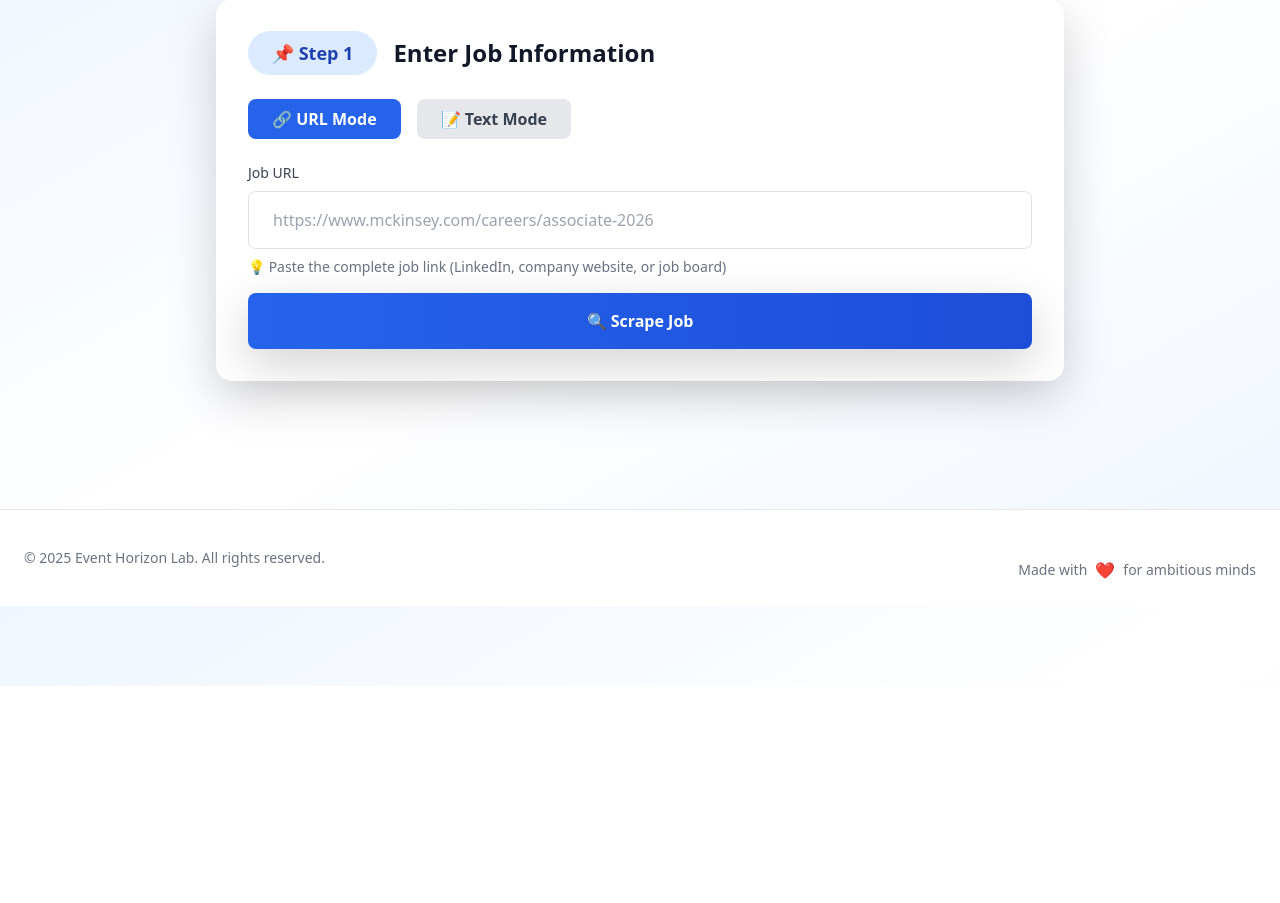
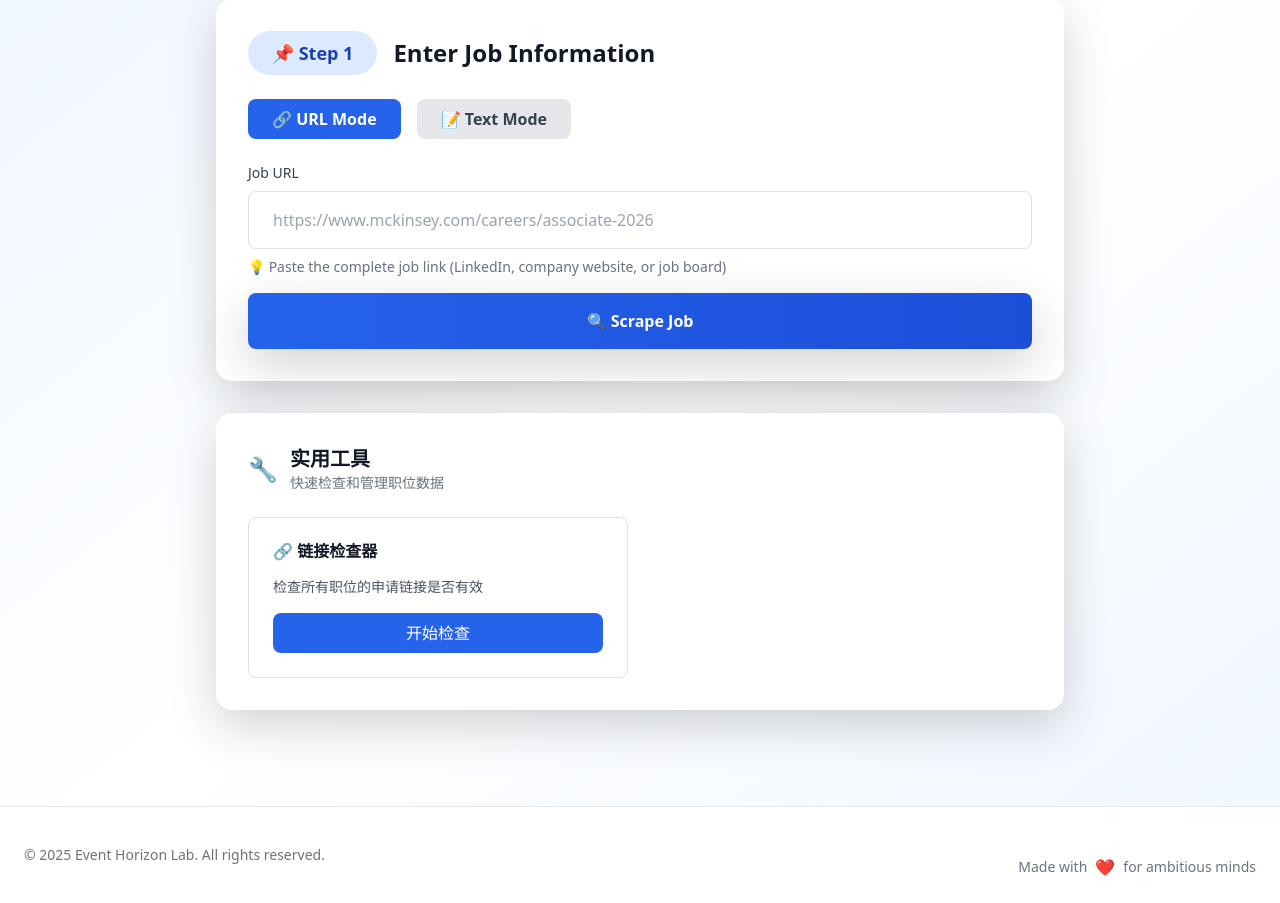
Before and after one commit to weizhiyuan610-droid/job-scraper-service, a Flask app: page / in a window 1280 px wide. Shown: the part 114-1017 px from the top of the page. Before the commit the page ends 800 px from the top, so only its background shows below. Run offline with Flask 3, Linux system fonts and the light colour scheme; some libraries are stand-ins or nearby versions.

Commit message:
feat: add UI for link validator tool
- Add Tools section to main page with link check button
- Display validation summary with visual cards (total/valid/invalid/remaining)
- Show invalid links prominently with error details
- Collapsible section for valid links
- Show row numbers to easily locate jobs in Google Sheets
- Add loading states and toast notifications

🤖 Generated with [Claude Code](https://claude.com/claude-code)

Co-Authored-By: Claude Opus 4.5 <noreply@anthropic.com>

```diff
--- a/static/js/main.js
+++ b/static/js/main.js
@@ -650,3 +650,163 @@ function cancelCompanyEdit() {
     // Switch back to display mode
     toggleCompanyEdit();
 }
+
+/**
+ * Validate all job application links
+ */
+async function validateLinks() {
+    const btn = document.getElementById('checkLinksBtn');
+    const badge = document.getElementById('linkCheckBadge');
+    const resultsDiv = document.getElementById('linkCheckResults');
+
+    // Show loading state
+    btn.disabled = true;
+    btn.textContent = '⏳ 检查中...';
+    btn.className = 'w-full bg-gray-400 text-white font-medium py-2 px-4 rounded-lg cursor-not-allowed';
+
+    badge.classList.remove('hidden');
+    badge.textContent = '检查中...';
+    badge.className = 'px-2 py-1 text-xs font-medium rounded-full bg-yellow-100 text-yellow-800';
+
+    resultsDiv.classList.add('hidden');
+
+    try {
+        const response = await fetch('/api/validate-links');
+        const result = await response.json();
+
+        if (result.success) {
+            displayLinkCheckResults(result);
+            showToast(`检查完成！${result.summary.valid}/${result.summary.total} 个链接有效`, result.summary.invalid > 0 ? 'warning' : 'success');
+        } else {
+            showToast('检查失败: ' + result.error, 'error');
+            badge.textContent = '检查失败';
+            badge.className = 'px-2 py-1 text-xs font-medium rounded-full bg-red-100 text-red-800';
+        }
+
+    } catch (error) {
+        console.error('Error:', error);
+        showToast('网络错误，请重试', 'error');
+        badge.textContent = '网络错误';
+        badge.className = 'px-2 py-1 text-xs font-medium rounded-full bg-red-100 text-red-800';
+    } finally {
+        btn.disabled = false;
+        btn.textContent = '重新检查';
+        btn.className = 'w-full bg-blue-600 text-white font-medium py-2 px-4 rounded-lg hover:bg-blue-700 transition-colors';
+    }
+}
+
+/**
+ * Display link check results
+ */
+function displayLinkCheckResults(result) {
+    const summary = result.summary;
+    const results = result.results;
+    const badge = document.getElementById('linkCheckBadge');
+    const resultsDiv = document.getElementById('linkCheckResults');
+
+    // Update badge
+    badge.textContent = `${summary.valid}/${summary.total} 有效`;
+    if (summary.invalid === 0) {
+        badge.className = 'px-2 py-1 text-xs font-medium rounded-full bg-green-100 text-green-800';
+    } else {
+        badge.className = 'px-2 py-1 text-xs font-medium rounded-full bg-red-100 text-red-800';
+    }
+
+    // Show results
+    resultsDiv.classList.remove('hidden');
+
+    // Display summary cards
+    const summaryDiv = document.getElementById('linkCheckSummary');
+    summaryDiv.innerHTML = `
+        <div class="bg-blue-50 rounded-lg p-4 text-center">
+            <div class="text-2xl font-bold text-blue-600">${summary.total}</div>
+            <div class="text-sm text-gray-600">总计</div>
+        </div>
+        <div class="bg-green-50 rounded-lg p-4 text-center">
+            <div class="text-2xl font-bold text-green-600">${summary.valid}</div>
+            <div class="text-sm text-gray-600">✅ 有效</div>
+        </div>
+        <div class="bg-red-50 rounded-lg p-4 text-center">
+            <div class="text-2xl font-bold text-red-600">${summary.invalid}</div>
+            <div class="text-sm text-gray-600">❌ 失效</div>
+        </div>
+        <div class="bg-gray-50 rounded-lg p-4 text-center">
+            <div class="text-2xl font-bold text-gray-600">${summary.remaining}</div>
+            <div class="text-sm text-gray-600">待检查</div>
+        </div>
+    `;
+
+    // Separate valid and invalid links
+    const invalidLinks = results.filter(r => !r.valid);
+    const validLinks = results.filter(r => r.valid);
+
+    // Display invalid links
+    const invalidSection = document.getElementById('invalidLinksSection');
+    const invalidList = document.getElementById('invalidLinksList');
+
+    if (invalidLinks.length > 0) {
+        invalidSection.classList.remove('hidden');
+        invalidList.innerHTML = invalidLinks.map(link => `
+            <div class="bg-red-50 border border-red-200 rounded-lg p-3">
+                <div class="flex items-start justify-between">
+                    <div class="flex-1">
+                        <div class="font-medium text-gray-900">${link.company} - ${link.title}</div>
+                        <div class="text-sm text-gray-600 mt-1">
+                            <span class="text-gray-400">行 ${link.row}:</span>
+                            <a href="${link.url}" target="_blank" class="text-blue-600 hover:underline break-all">${link.url.substring(0, 60)}${link.url.length > 60 ? '...' : ''}</a>
+                        </div>
+                        <div class="text-xs text-red-600 mt-1">
+                            ${link.status}: ${link.error || 'Unknown error'}
+                        </div>
+                    </div>
+                </div>
+            </div>
+        `).join('');
+    } else {
+        invalidSection.classList.add('hidden');
+    }
+
+    // Display valid links (collapsible)
+    const validSection = document.getElementById('validLinksSection');
+    const validList = document.getElementById('validLinksList');
+    const validCount = document.getElementById('validLinksCount');
+
+    if (validLinks.length > 0) {
+        validSection.classList.remove('hidden');
+        validCount.textContent = validLinks.length;
+        validList.innerHTML = validLinks.map(link => `
+            <div class="bg-green-50 border border-green-200 rounded-lg p-3">
+                <div class="flex items-start justify-between">
+                    <div class="flex-1">
+                        <div class="font-medium text-gray-900">${link.company} - ${link.title}</div>
+                        <div class="text-sm text-gray-600 mt-1">
+                            <span class="text-gray-400">行 ${link.row}:</span>
+                            <a href="${link.url}" target="_blank" class="text-blue-600 hover:underline break-all">${link.url.substring(0, 60)}${link.url.length > 60 ? '...' : ''}</a>
+                        </div>
+                        <div class="text-xs text-green-600 mt-1">
+                            ✅ ${link.status} (${link.status_code})
+                        </div>
+                    </div>
+                </div>
+            </div>
+        `).join('');
+    } else {
+        validSection.classList.add('hidden');
+    }
+}
+
+/**
+ * Toggle valid links visibility
+ */
+function toggleValidLinks() {
+    const validList = document.getElementById('validLinksList');
+    const toggle = document.getElementById('validLinksToggle');
+
+    if (validList.classList.contains('hidden')) {
+        validList.classList.remove('hidden');
+        toggle.textContent = '▼️';
+    } else {
+        validList.classList.add('hidden');
+        toggle.textContent = '▶️';
+    }
+}
--- a/templates/index.html
+++ b/templates/index.html
@@ -545,6 +545,67 @@
                 </div>
             </div>
         </div>
+
+        <!-- Tools Section -->
+        <div class="bg-white rounded-2xl shadow-lg p-8 mt-8">
+            <div class="flex items-center justify-between mb-6">
+                <div class="flex items-center">
+                    <span class="text-2xl mr-3">🔧</span>
+                    <div>
+                        <h2 class="text-xl font-bold text-gray-900">实用工具</h2>
+                        <p class="text-sm text-gray-500">快速检查和管理职位数据</p>
+                    </div>
+                </div>
+            </div>
+
+            <div class="grid grid-cols-1 md:grid-cols-2 gap-4">
+                <!-- Link Validator Tool -->
+                <div class="border border-gray-200 rounded-lg p-4 hover:border-blue-300 transition-colors">
+                    <div class="flex items-center justify-between mb-3">
+                        <h3 class="font-semibold text-gray-900">🔗 链接检查器</h3>
+                        <span id="linkCheckBadge" class="hidden px-2 py-1 text-xs font-medium rounded-full bg-gray-100 text-gray-700">未检查</span>
+                    </div>
+                    <p class="text-sm text-gray-600 mb-3">检查所有职位的申请链接是否有效</p>
+                    <button
+                        id="checkLinksBtn"
+                        onclick="validateLinks()"
+                        class="w-full bg-blue-600 text-white font-medium py-2 px-4 rounded-lg hover:bg-blue-700 transition-colors"
+                    >
+                        开始检查
+                    </button>
+                </div>
+
+                <!-- More tools can be added here -->
+            </div>
+
+            <!-- Link Check Results (Hidden by default) -->
+            <div id="linkCheckResults" class="hidden mt-6 border-t border-gray-200 pt-6">
+                <h4 class="font-semibold text-gray-900 mb-4">检查结果</h4>
+
+                <!-- Summary -->
+                <div id="linkCheckSummary" class="grid grid-cols-4 gap-4 mb-6">
+                    <!-- Summary cards will be inserted here -->
+                </div>
+
+                <!-- Invalid Links -->
+                <div id="invalidLinksSection" class="hidden">
+                    <h5 class="font-medium text-red-600 mb-3">❌ 失效链接</h5>
+                    <div id="invalidLinksList" class="space-y-2">
+                        <!-- Invalid links will be inserted here -->
+                    </div>
+                </div>
+
+                <!-- Valid Links (Collapsible) -->
+                <div id="validLinksSection" class="hidden mt-4">
+                    <button onclick="toggleValidLinks()" class="text-sm text-blue-600 hover:text-blue-800 mb-3">
+                        <span id="validLinksToggle">▶️</span> 显示有效链接 (<span id="validLinksCount">0</span>)
+                    </button>
+                    <div id="validLinksList" class="hidden space-y-2 max-h-60 overflow-y-auto">
+                        <!-- Valid links will be inserted here -->
+                    </div>
+                </div>
+            </div>
+        </div>
     </main>
 
     <!-- Footer -->
```
